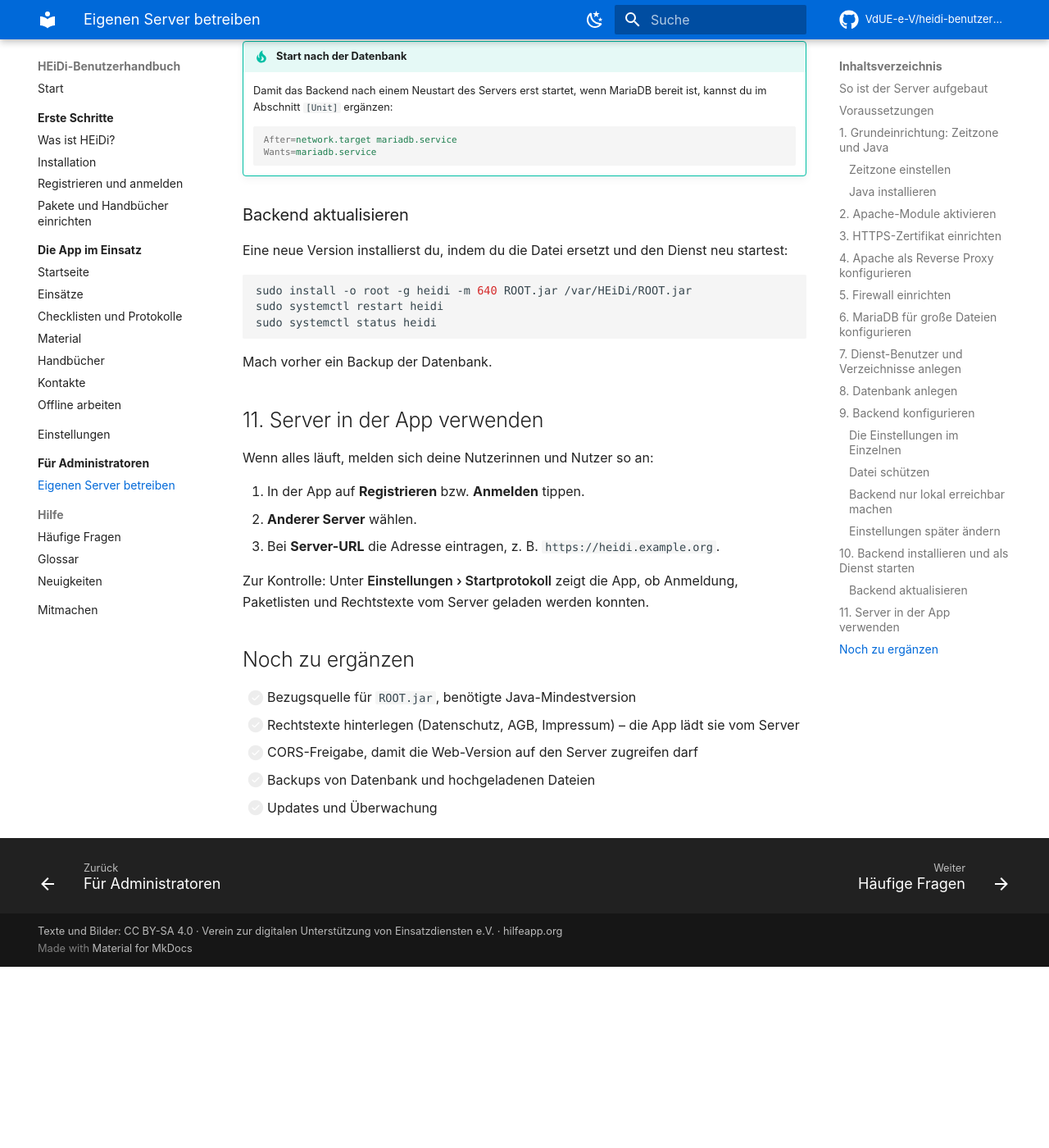
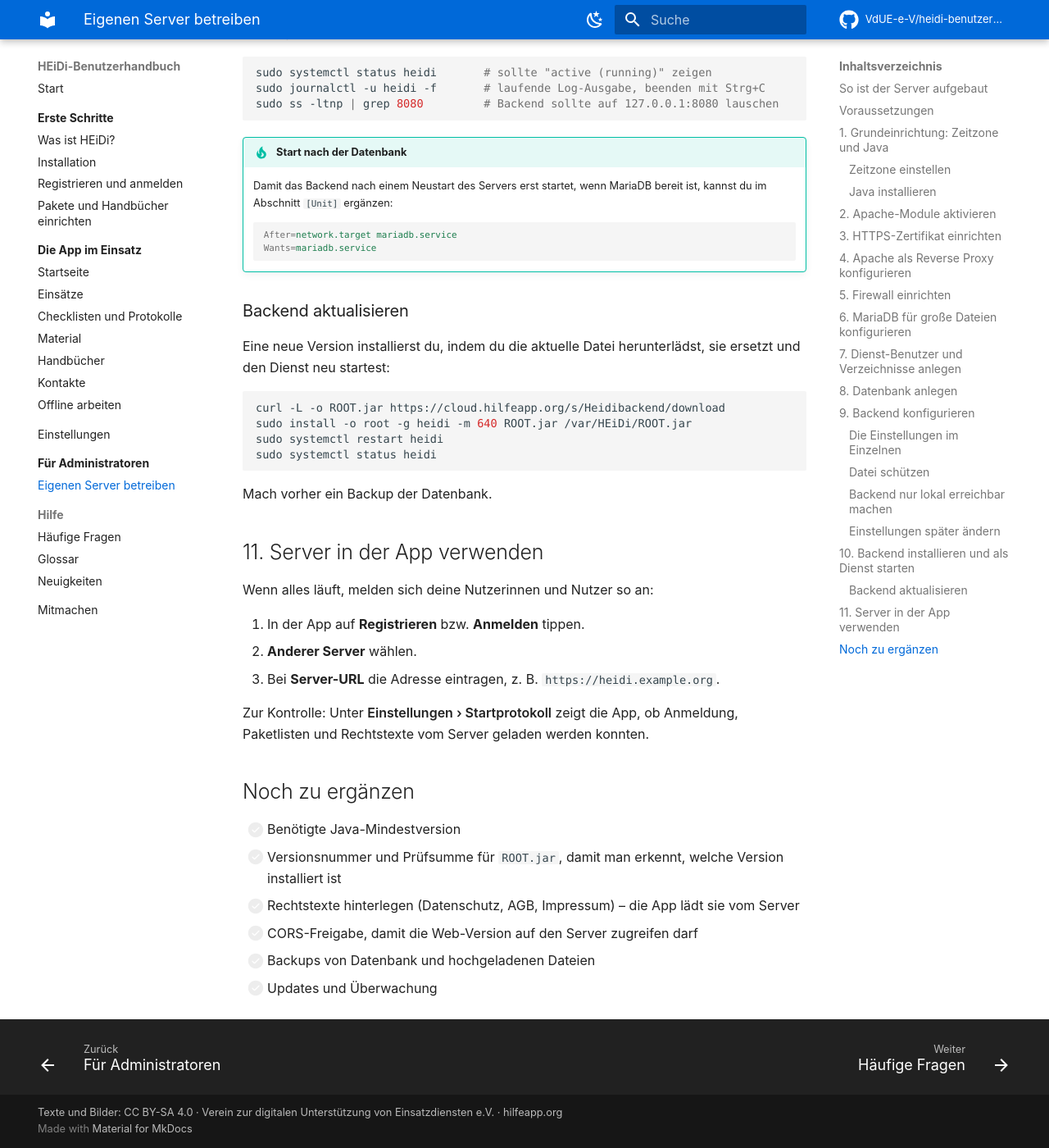
Before and after one commit to VdUE-e-V/heidi-benutzerhandbuch, an MkDocs documentation site: the page built from docs/administration/eigener-server.md, in a window 1280 px wide and 1400 px high, scrolled down 11403 px. Shown: the whole window at 82% size. Built offline with MkDocs 1.6.1 and Material for MkDocs 9.7.7, drawn with Linux system fonts in a browser that asks for light colours; comment, search, counter and statistics services are not loaded; before the commit the page ends 12582 px from its top, so only the background shows below that; some of the changed text lies outside the part shown.

Commit message:
Eigener Server: Download von ROOT.jar aus der HEiDi-Cloud
Co-Authored-By: Claude Opus 5.5 <noreply@anthropic.com>
Claude-Session: https://claude.ai/code/session_01TKjvnRgGeTm6rju38zawTH

````diff
--- a/docs/administration/eigener-server.md
+++ b/docs/administration/eigener-server.md
@@ -374,7 +374,14 @@ sudo systemctl restart heidi
 
 ## 10. Backend installieren und als Dienst starten
 
-Lade die Backend-Datei `ROOT.jar` [Bezugsquelle ergänzen] auf den Server und lege sie mit den richtigen Rechten ab:
+Die aktuelle Version des Backends stellt der VdUE als Datei `ROOT.jar` in der [HEiDi-Cloud](https://cloud.hilfeapp.org/s/Heidibackend) bereit. Lade sie direkt auf den Server:
+
+```bash
+curl -L -o ROOT.jar https://cloud.hilfeapp.org/s/Heidibackend/download
+ls -lh ROOT.jar        # rund 115 MB
+```
+
+Lege sie dann mit den richtigen Rechten ab:
 
 ```bash
 sudo install -o root -g heidi -m 640 ROOT.jar /var/HEiDi/ROOT.jar
@@ -438,9 +445,10 @@ sudo ss -ltnp | grep 8080         # Backend sollte auf 127.0.0.1:8080 lauschen
 
 ### Backend aktualisieren
 
-Eine neue Version installierst du, indem du die Datei ersetzt und den Dienst neu startest:
+Eine neue Version installierst du, indem du die aktuelle Datei herunterlädst, sie ersetzt und den Dienst neu startest:
 
 ```bash
+curl -L -o ROOT.jar https://cloud.hilfeapp.org/s/Heidibackend/download
 sudo install -o root -g heidi -m 640 ROOT.jar /var/HEiDi/ROOT.jar
 sudo systemctl restart heidi
 sudo systemctl status heidi
@@ -460,7 +468,8 @@ Zur Kontrolle: Unter <span class="klickweg">Einstellungen › Startprotokoll</sp
 
 ## Noch zu ergänzen
 
-- [ ] Bezugsquelle für `ROOT.jar`, benötigte Java-Mindestversion
+- [ ] Benötigte Java-Mindestversion
+- [ ] Versionsnummer und Prüfsumme für `ROOT.jar`, damit man erkennt, welche Version installiert ist
 - [ ] Rechtstexte hinterlegen (Datenschutz, AGB, Impressum) – die App lädt sie vom Server
 - [ ] CORS-Freigabe, damit die Web-Version auf den Server zugreifen darf
 - [ ] Backups von Datenbank und hochgeladenen Dateien
````
Also changed, not shown: other parts of docs/administration/eigener-server.md (+1 -1 lines).
